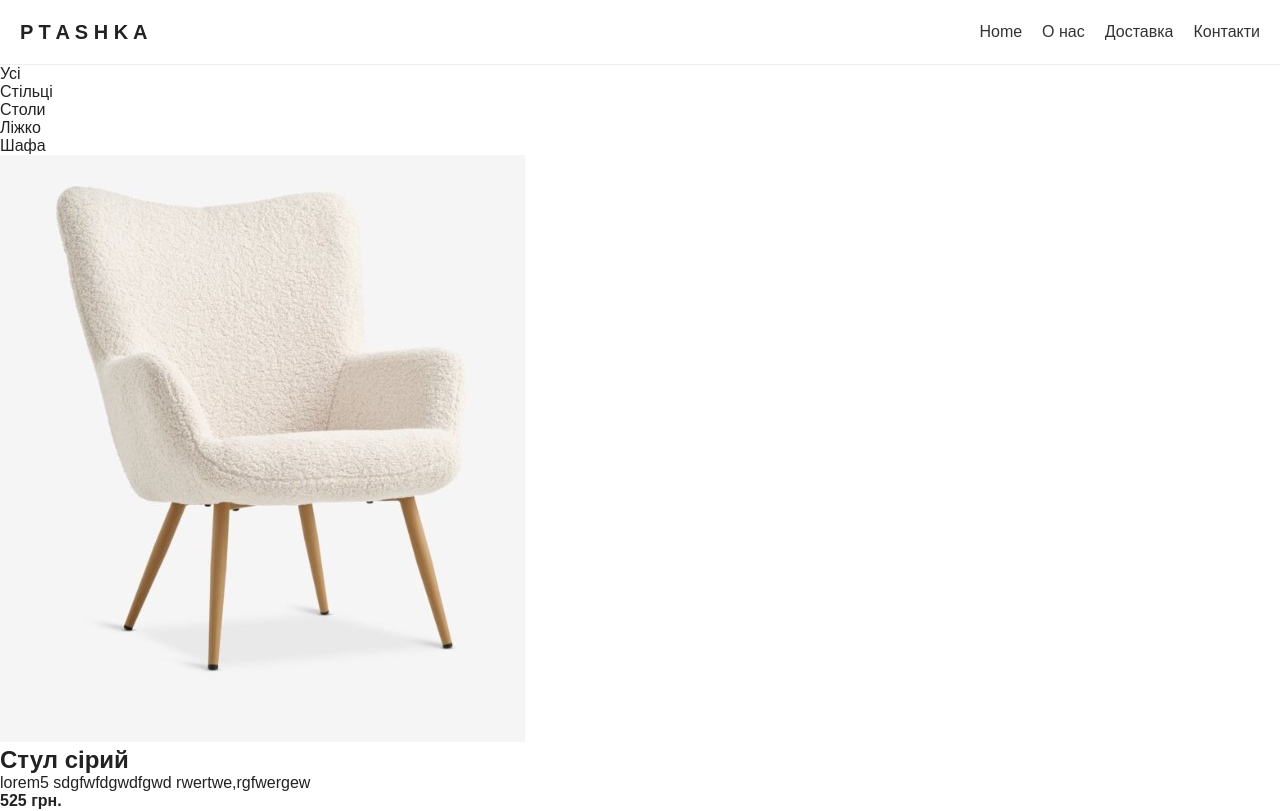
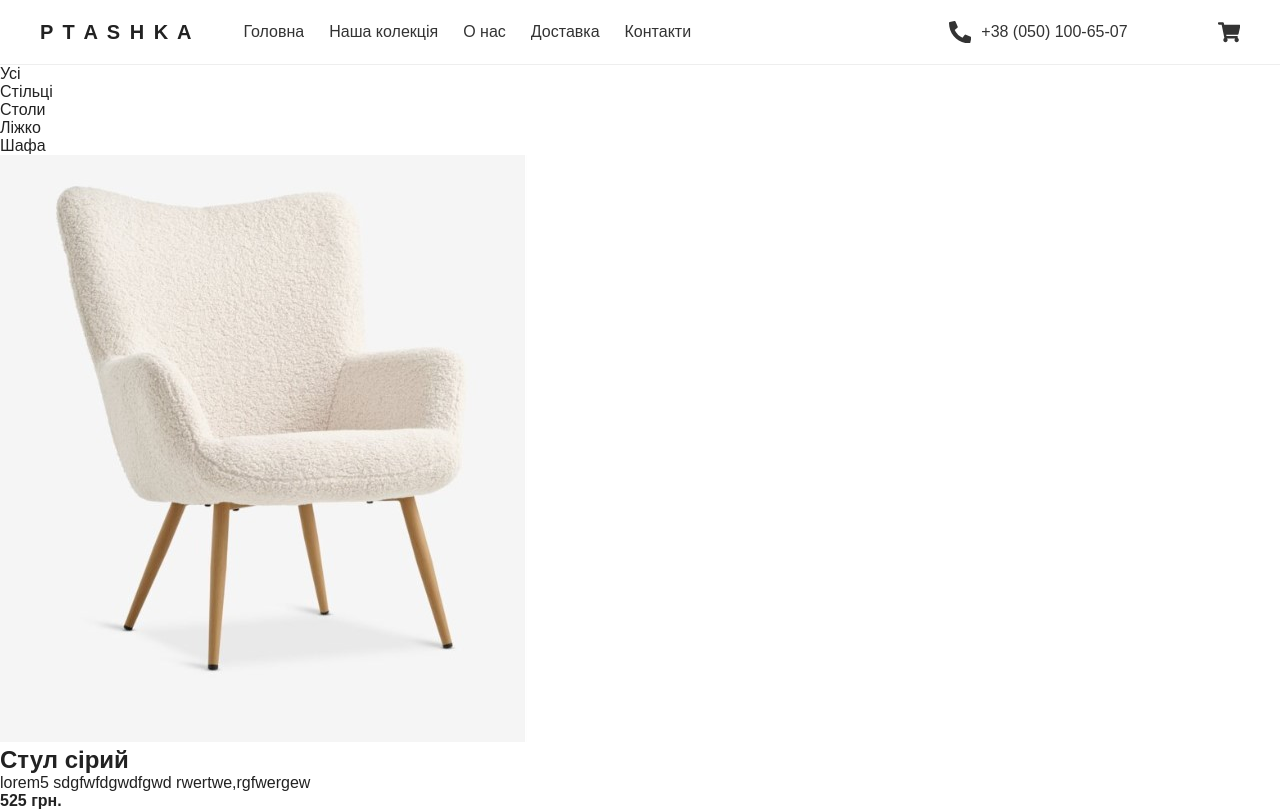
Before and after one commit to NaN-Bird/my-shop, a React (Create React App) app: page / in a window 1280 px wide. Shown: the top 811 px of the page. Built offline with nearby package versions, Linux system fonts and the light colour scheme.

Commit message:
Оновив Header.js та Header.css

```diff
--- a/src/components/Header.css
+++ b/src/components/Header.css
@@ -1,20 +1,41 @@
 .header {
+    background: white;
+    border-bottom: 1px solid #eee;
+    position: sticky;
+    top: 0;
+    z-index: 1000;
+    transition: box-shadow 0.3s ease; /* плавна анімація */
+}
+
+.header.scrolled {
+    box-shadow: 0 2px 6px rgba(0,0,0,0.15); /* тінь з’являється при скролі */
+}
+
+
+
+/* Контейнер для обмеження ширини */
+.container {
+    max-width: 1500px;
+    margin: 0 auto;
+    padding: 20px 40px;
     display: flex;
     justify-content: space-between;
     align-items: center;
-    padding: 20px;
-    background: white;
-    border-bottom: 1px solid #eee;
 }
 
 .logo {
     font-weight: 600;
     font-size: 20px;
+    letter-spacing: 2px;
+    margin-right: 50px;
 }
 
+/* Центр меню */
 .nav {
     display: flex;
-    gap: 20px;
+    gap: 25px;
+    flex: 1;
+
 }
 
 .nav a {
@@ -24,39 +45,79 @@
     height: 24px;
     line-height: 24px;
     font-weight: 500;
-    color: transparent; /* приховуємо реальний текст */
+    color: transparent;
     text-decoration: none;
 }
 
-/* Верхній шар - спочатку зверху */
+/* Верхній шар */
 .nav a::before {
     content: attr(data-text);
     position: absolute;
     left: 0;
     top: 0;
     width: 100%;
-    transform: translateY(-100%); /* початково вгорі */
+    transform: translateY(-100%);
     transition: transform 500ms ease;
     color: #333;
 }
 
-/* Нижній шар - видимий за замовчуванням */
+/* Нижній шар */
 .nav a::after {
     content: attr(data-text);
     position: absolute;
     left: 0;
     top: 0;
     width: 100%;
-    transform: translateY(0); /* видимий */
+    transform: translateY(0);
     transition: transform 500ms ease;
     color: #333;
 }
 
-/* При hover */
+/* Hover ефект */
 .nav a:hover::before {
-    transform: translateY(0); /* спускається зверху */
+    transform: translateY(0);
+}
+.nav a:hover::after {
+    transform: translateY(100%);
 }
 
-.nav a:hover::after {
-    transform: translateY(100%); /* піднімається вниз */
+/* Праворуч блок дій */
+.actions {
+    display: flex;
+    align-items: center;
+    gap: 20px;
 }
+
+/* Блок телефону */
+.phone-block {
+    display: flex;
+    align-items: center;
+    gap: 10px;
+}
+
+/* Іконка трубки */
+.phone-block .icon {
+    font-size: 1.4rem;
+    color: #333;
+}
+
+/* Номер телефону */
+.phone-number {
+    font-weight: 500;
+    color: #333;
+    text-decoration: none;
+    transition: color 0.3s ease;
+}
+
+/* Hover — тільки номер */
+.phone-block:hover .phone-number {
+    color: #f39c12;
+}
+
+/* Кошик */
+.cart {
+    font-size: 1.4rem;
+    color: #333;
+    cursor: pointer;
+    margin-left: 70px;
+}
--- a/src/components/Header.js
+++ b/src/components/Header.js
@@ -1,16 +1,37 @@
-import React from "react";
+import React, { useEffect, useState } from "react";
 import "./Header.css";
+import { FaPhoneAlt, FaShoppingCart } from "react-icons/fa";
 
 export default function Header() {
+    const [scrolled, setScrolled] = useState(false);
+
+    useEffect(() => {
+        const handleScroll = () => {
+            setScrolled(window.scrollY > 0);
+        };
+        window.addEventListener("scroll", handleScroll);
+        return () => window.removeEventListener("scroll", handleScroll);
+    }, []);
+
     return (
-        <header className="header">
+        <header className={`header ${scrolled ? "scrolled" : ""}`}>
+            <div className="container">
                 <div className="logo">P T A S H K A</div>
                 <nav className="nav">
-                <a href="#home" data-text="Home">Home</a>
+                    <a href="#home" data-text="Головна">Головна</a>
+                    <a href="#collection" data-text="Наша колекція">Наша колекція</a>
                     <a href="#about" data-text="О нас">О нас</a>
                     <a href="#services" data-text="Доставка">Доставка</a>
                     <a href="#contact" data-text="Контакти">Контакти</a>
                 </nav>
+                <div className="actions">
+                    <div className="phone-block">
+                        <FaPhoneAlt className="icon" />
+                        <a href="tel:+380501006507" className="phone-number">+38 (050) 100‑65‑07</a>
+                    </div>
+                    <FaShoppingCart className="icon cart" />
+                </div>
+            </div>
         </header>
     );
 }
```
Lines whose indentation alone changed are shown as unchanged.
